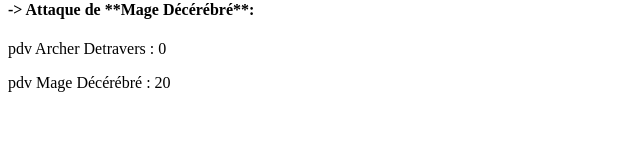
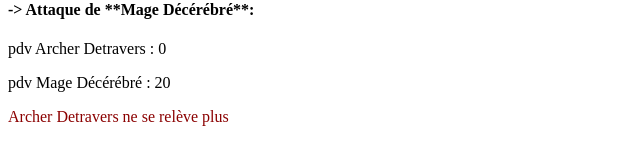
Before and after one commit to rahinsoo/php_objet2, a PHP site: page /jeu1.php in a window 1280 px wide. Shown: the part 2784-2926 px from the top of the page, without its empty margins (0-640 px from the left). Before the commit the page ends 2876 px from the top, so only its background shows below. Run offline with PHP 8.4, Linux system fonts and the light colour scheme.

Commit message:
TP1 modification de forme V2.1 (CSS)

```diff
--- a/TP01-POO/objet_arene.php
+++ b/TP01-POO/objet_arene.php
@@ -5,7 +5,7 @@ class arene
     {
         echo "<h1>## ⚔️ Le combat commence dans l'Arène ! ⚔️</h1>";
         echo "<h2>Participants : </h2>";
-    echo "<h4>**{$c1->getNom()}** vs **{$c2->getNom()}**</h4>";
+        echo "<h4>**{$c1->getNom()}** vs **{$c2->getNom()}**</h4>";
 
         // Affichage des cris de combat
         echo "<h2 style='color:darkred;'>" . $c1->crier2() . "</h2>";
@@ -27,6 +27,7 @@ class arene
 
             // Vérifie si la créature c2 a été vaincue par l'attaque de c1
             if (!$c2->estEnVie()) {
+                echo "<p style='color:darkblue;'>" . $c2->getNom() . " ne se relève plus </p>";
                 break; // Sort de la boucle si le combat est terminé
             }
 
@@ -38,6 +39,11 @@ class arene
                 echo "<p> pdv " . $c2->getNom() . " : " . $c2->getSante() . "</p>";
             }
 
+            if (!$c1->estEnVie()) {
+                echo "<p style='color:darkred;'>" . $c1->getNom() . " ne se relève plus </p>";
+                break; // Sort de la boucle si le combat est terminé
+            }
+
             $tour++;
         }
 
```
